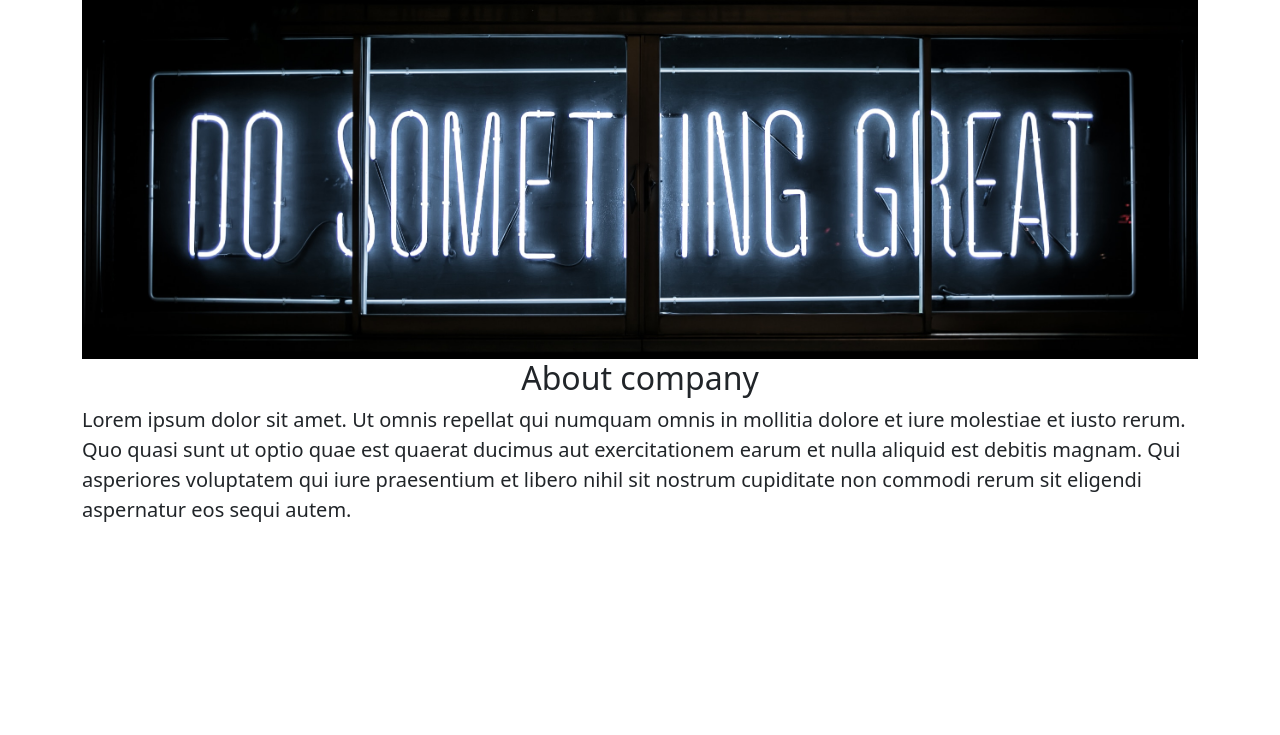
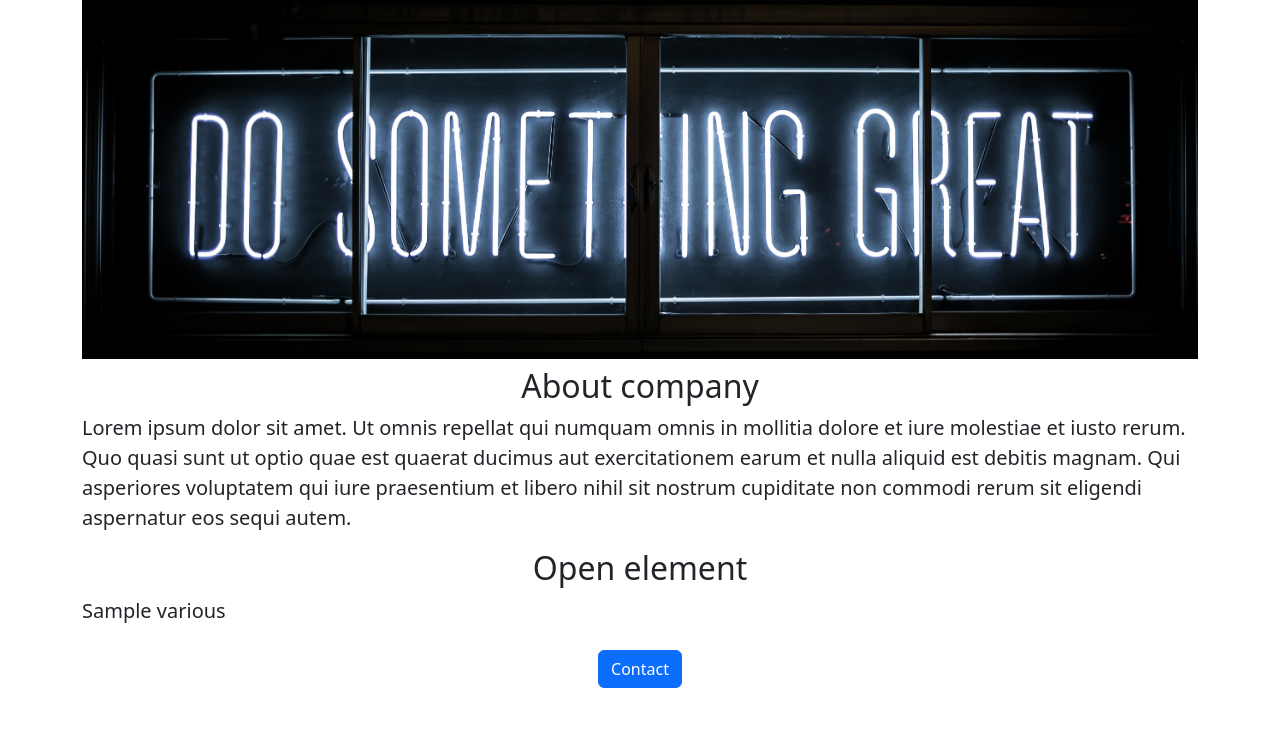
Before and after one commit to amatteini79/web-am-repository, a Python web app: template templates/home.html in a window 1280 px wide. Shown: the part 65-800 px from the top of the page. Run offline with Jinja, Linux system fonts and the light colour scheme; the template is opened without the code that fills it: most values are stand-ins (such as "Sample title", 1, 10 or a date in 2020).

```diff
--- a/templates/home.html
+++ b/templates/home.html
@@ -19,12 +19,20 @@
     <div class="container">
         <h1 class="text-center mb-2 mt-2">Web Developer</h1>
         <img class="img-fluid" id="banner" src="static/images/banner.jpg" />
-        <h2 class="text-center">About company</h2>
+        <h2 class="text-center mb-2 mt-2">About company</h2>
         <p class="lead">Lorem ipsum dolor sit amet. Ut omnis repellat qui numquam omnis in mollitia dolore et iure molestiae et iusto rerum.
             Quo quasi sunt ut optio quae est quaerat ducimus aut exercitationem earum et nulla aliquid est debitis magnam.
             Qui asperiores voluptatem qui iure praesentium et libero nihil sit nostrum cupiditate non commodi rerum sit eligendi
             aspernatur eos sequi autem.
         </p>
+        <h2 class="text-center mb-2 mt-2">Open element</h2>
+            <p class="lead">
+                {{various}}
+            </p>
+    </div>
+
+    <div class="text-center mt-4">
+        <button class="btn btn-primary" type="button">Contact</button>
     </div>
     <script src="https://cdn.jsdelivr.net/npm/bootstrap@5.3.0/dist/js/bootstrap.bundle.min.js" integrity="sha384-geWF76RCwLtnZ8qwWowPQNguL3RmwHVBC9FhGdlKrxdiJJigb/j/68SIy3Te4Bkz" crossorigin="anonymous"></script>
 </body>
```
Also changed, not shown: app.py (+14 -1 lines).
